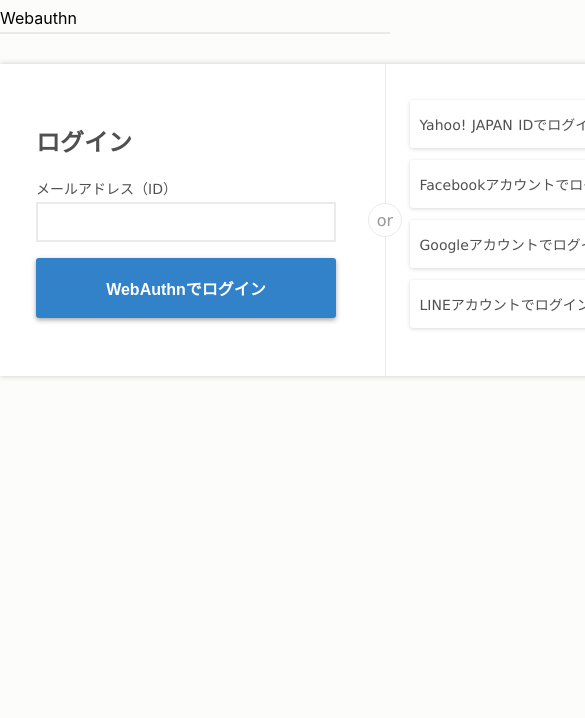
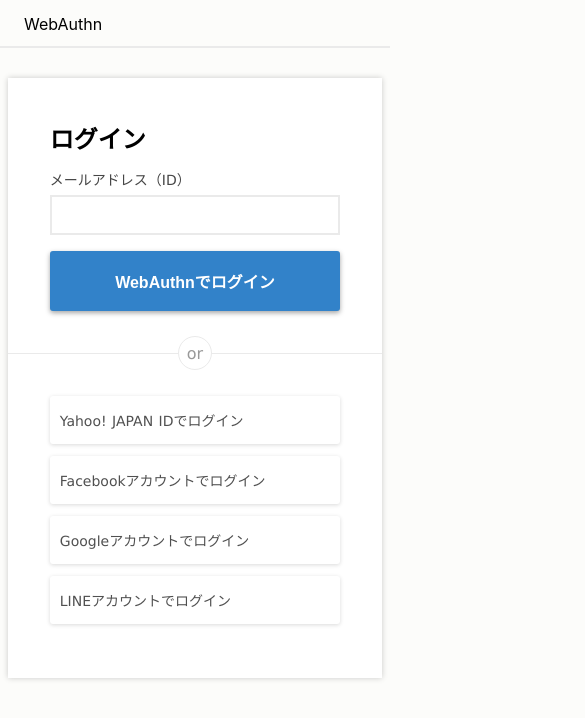
Before and after one commit to kadotami/webauthn, a Nuxt app in the folder vue/: page /login in a window 390 px wide. Shown: the top 718 px of the page, 585 px wide, since content can reach past the window. Built offline with nearby package versions, Linux system fonts and the light colour scheme.

Commit message:
responsive

```diff
--- a/vue/components/KeyTouch.vue
+++ b/vue/components/KeyTouch.vue
@@ -34,6 +34,10 @@
     background: $bg_color;
     box-sizing: border-box;
     z-index: 100;
+    @media screen and (max-width:700px) {
+      width: 80%;
+      margin: 24px 10%;
+    }
 
     h1 {
       margin: 16px 0;
--- a/vue/layouts/default.vue
+++ b/vue/layouts/default.vue
@@ -2,7 +2,7 @@
   <div>
     <header>
       <div class='header-content'>
-        Webauthn
+        WebAuthn
       </div>
     </header>
     <nuxt/>
@@ -32,13 +32,20 @@
 header {
   border-bottom: 2px solid #eaeaea;
   padding: 8px 0 4px 0;
+  @media screen and (max-width:700px) {
+    width: 100%;
+    height: 48px;
+    padding: 0;
+  }
   .header-content {
     display: block;
     width: 770px;
     margin: 0 auto;
     text-align: left;
-    img {
-      width: 90px;
+    @media screen and (max-width:700px) {
+      width: 100%;
+      line-height: 48px;
+      padding: 0 24px;
     }
   }
 }
--- a/vue/pages/index.vue
+++ b/vue/pages/index.vue
@@ -30,6 +30,10 @@
   .links {
     width: 600px;
     margin: 0 auto;
+    @media screen and (max-width:700px) {
+      width: 96%;
+      margin: 0 2%;
+    }
     .btn {
       width: 200px;
       height: 48px;
@@ -42,6 +46,10 @@
       color: #fff;
       border-radius: 5px;
       box-shadow: 0px 2px 5px #a5a5a5;
+
+      @media screen and (max-width:700px) {
+        width: 40%;
+      }
 
       &--last {
         float: right;
--- a/vue/pages/login.vue
+++ b/vue/pages/login.vue
@@ -3,14 +3,13 @@
     KeyTouch(:display='display')
     .container
       section.content
-        .login
-          .login__column
+        .mailForm
           h1 ログイン
           .form
             label メールアドレス（ID）
             input(v-model="email", type=text)
             button(@click="wa_login()") WebAuthnでログイン
-          .login__column
+        .thirdPartyArea
           .thirdPartyBtn Yahoo! JAPAN IDでログイン
           .thirdPartyBtn Facebookアカウントでログイン
           .thirdPartyBtn Googleアカウントでログイン
@@ -91,78 +90,47 @@
 </script>
 
 <style lang="scss" scoped>
-  $container_width: 770px;
+  $container_width: 384px;
   $bg_color: #fff;
   .container {
+    font-family: Verdana, Roboto, "Droid Sans", "メイリオ", Meiryo, "ヒラギノ角ゴ ProN W3", "Hiragino Kaku Gothic ProN", "ＭＳ Ｐゴシック", sans-serif;
     position: relative;
     width: $container_width;
-    margin: 0 auto;
-    padding: 30px 0 40px;
-    font-family: Verdana, Roboto, "Droid Sans", "メイリオ", Meiryo, "ヒラギノ角ゴ ProN W3", "Hiragino Kaku Gothic ProN", "ＭＳ Ｐゴシック", sans-serif;
+    margin: 30px auto 40px;
+    @media screen and (max-width:700px) {
+      width: 96%;
+      margin: 30px 2% 40px;
+    }
+    .content {
+      background: $bg_color;
+      box-shadow: 0px 0px 6px rgba(0,0,0,0.2);
+      .mailForm {
+        padding: 42px;
+        border-bottom: 1px solid #eaeaea;
+        position: relative;
 
-    .content {
-      position: relative;
-      width: $container_width;
-      padding: 36px;
-      box-shadow: 0px 0px 6px rgba(0,0,0,0.2);
-      background: $bg_color;
-      box-sizing: border-box;
-      &:before {
-        position: absolute;
-        top: 0;
-        left: 50%;
-        width: 1px;
-        height: 100%;
-        content: '';
-        background: #eaeaea;
-      }
-      &:after {
-        position: absolute;
-        top: 50%;
-        left: 50%;
-        margin: -17px 0 0 -17px;
-        width: 34px;
-        height: 34px;
-        line-height: 34px;
-        text-align: center;
-        border: solid 1px #eaeaea;
-        border-radius: 50%;
-        background: $bg_color;
-        color: #999;
-        content: 'or';
+        label {
+          display: block;
+          margin: 16px 0 4px 0;
+          color: #464646;
+          font-size: 14px;
+          line-height: 1.4em;
         }
 
-      .login {
-        display: flex;
-        justify-content: center;
-        align-items: center;
-        text-align: left;
-        .login__column {
-          width: 50%;
-          h1 {
-            font-size: 24px;
-            font-weight: bold;
-            color: #505050;
-            margin: 0;
-          }
-          label {
-            width: 100%;
-            margin: 20px 0 4px 0;
-            color: #505050;
-            font-size: 14px;
-            display: block;
-          }
         input {
           height: 40px;
           border: 2px solid #eaeaea;
           padding: 0 12px;
           box-sizing: border-box;
-            -webkit-appearance: none;
           border-radius: 0;
           font-size: 14px;
           line-height: 14px;
           width: 300px;
+          @media screen and (max-width:700px) {
+            width: 100%;
           }
+        }
+
         button {
           border-radius: 3px;
           background: #3282c9;
@@ -178,13 +146,41 @@
           width: 300px;
           height: 60px;
           margin: 16px 0 0 0;
+          @media screen and (max-width:700px) {
+            width: 100%;
           }
+        }
+        .toLogin {
+          margin-top: 16px;
+          font-size: 14px;
+          line-height: 1.6em;
+        }
+
+        &:after {
+          position: absolute;
+          bottom: -17px;
+          left: 50%;
+          width: 34px;
+          height: 34px;
+          line-height: 34px;
+          margin: -17px 0 0 -17px;
+          text-align: center;
+          border: solid 1px #eaeaea;
+          border-radius: 50%;
+          background: $bg_color;
+          color: #999;
+          content: "or";
+        }
+      }
+
+      .thirdPartyArea {
+        padding: 42px;
 
         .thirdPartyBtn {
           width: 300px;
           height: 48px;
           padding: 0 20px 0 10px;
-            margin: 0 auto 12px;
+          margin-bottom: 12px;
           box-sizing: border-box;
           border-radius: 3px;
           background: #fff;
@@ -201,6 +197,8 @@
             box-shadow: 0px 0px 2px #cccccc;
             transform: translateY(1px);
           }
+          @media screen and (max-width:700px) {
+            width: 100%;
           }
         }
       }
--- a/vue/pages/registration.vue
+++ b/vue/pages/registration.vue
@@ -95,13 +95,17 @@
 </script>
 
 <style lang="scss" scoped>
-  $container_width: 384px;
+$container_width: 384px;
   $bg_color: #fff;
   .container {
     font-family: Verdana, Roboto, "Droid Sans", "メイリオ", Meiryo, "ヒラギノ角ゴ ProN W3", "Hiragino Kaku Gothic ProN", "ＭＳ Ｐゴシック", sans-serif;
     position: relative;
     width: $container_width;
     margin: 30px auto 40px;
+    @media screen and (max-width:700px) {
+      width: 96%;
+      margin: 30px 2% 40px;
+    }
     .content {
       background: $bg_color;
       box-shadow: 0px 0px 6px rgba(0,0,0,0.2);
@@ -127,6 +131,9 @@
           font-size: 14px;
           line-height: 14px;
           width: 300px;
+          @media screen and (max-width:700px) {
+            width: 100%;
+          }
         }
 
         button {
@@ -144,6 +151,9 @@
           width: 300px;
           height: 60px;
           margin: 16px 0 0 0;
+          @media screen and (max-width:700px) {
+            width: 100%;
+          }
         }
         .toLogin {
           margin-top: 16px;
@@ -192,6 +202,9 @@
             box-shadow: 0px 0px 2px #cccccc;
             transform: translateY(1px);
           }
+          @media screen and (max-width:700px) {
+            width: 100%;
+          }
         }
       }
     }
```
Lines whose indentation alone changed are shown as unchanged.
